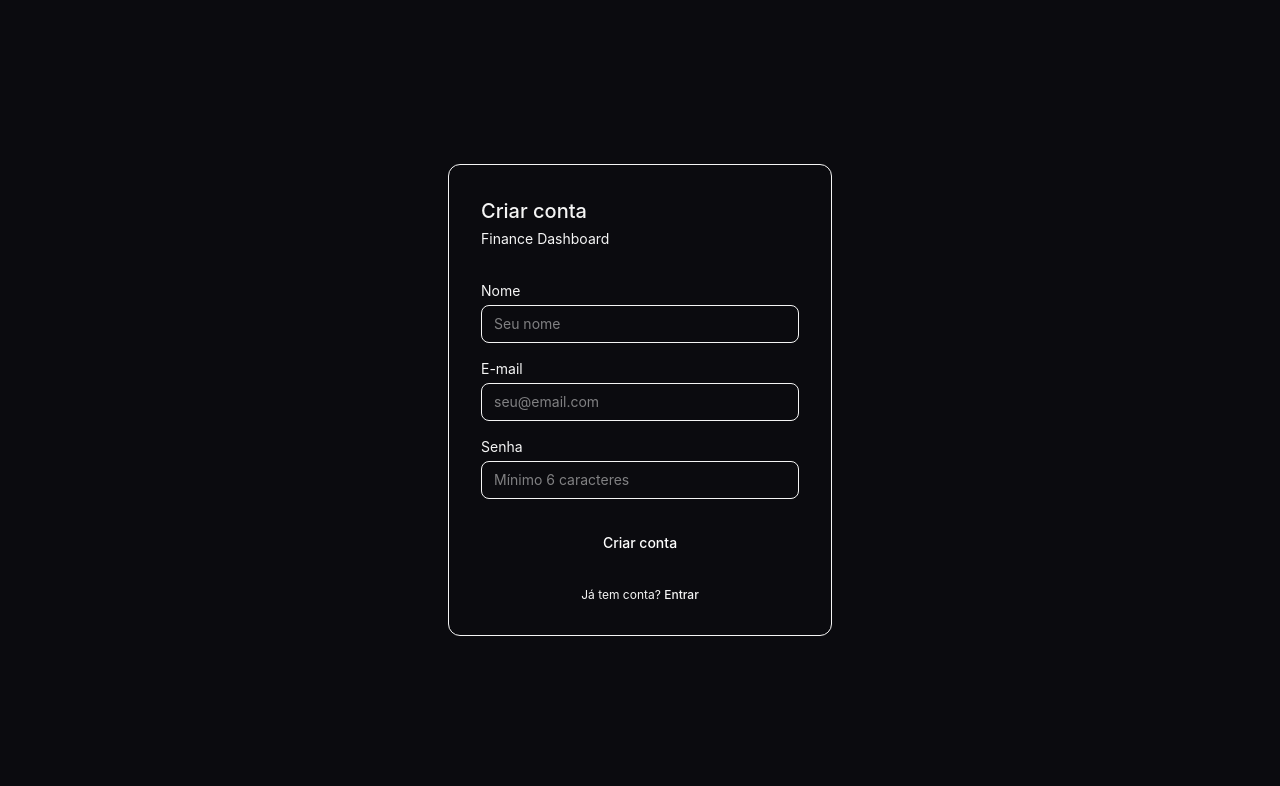
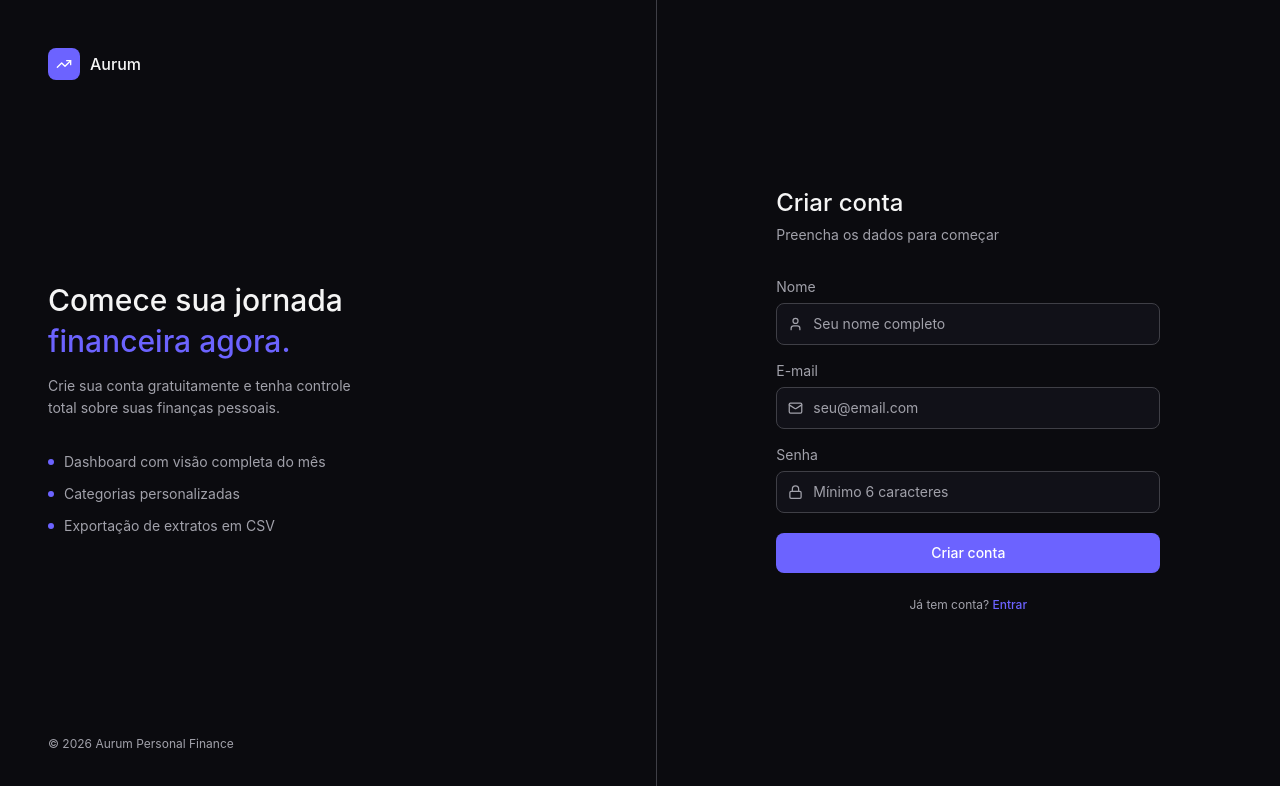
Before and after one commit to bentors/finance-dashboard-frontend, a React (Vite) app: page /register in a window 1280 px wide. Shown: the top 786 px of the page. Built offline with nearby package versions, Linux system fonts and the light colour scheme; no server answers.

Commit message:
polish: auth pages redesign — Aurum branding
- Two-panel layout: branding left, form right
- Candlestick SVG decoration on login
- Feature list on register
- Inputs with inline icons (Mail, Lock, User)
- Error state as styled alert box
- Responsive: single panel on mobile

```diff
--- a/src/index.css
+++ b/src/index.css
@@ -1,19 +1,19 @@
 @import "tailwindcss";
 
-:root {
-  --bg-primary: #0B0B0F;
-  --bg-card: #111118;
-  --bg-secondary: #1A1A2E;
-  --accent: #6C63FF;
-  --accent-hover: #7C74FF;
-  --income: #22C55E;
-  --expense: #EF4444;
-  --text-primary: #F5F5F5;
-  --text-secondary: #A1A1AA;
-  --border: #3F3F46;
+@theme {
+  --color-bg-primary: #0B0B0F;
+  --color-bg-card: #111118;
+  --color-bg-secondary: #1A1A2E;
+  --color-accent: #6C63FF;
+  --color-accent-hover: #7C74FF;
+  --color-income: #22C55E;
+  --color-expense: #EF4444;
+  --color-text-primary: #F5F5F5;
+  --color-text-secondary: #A1A1AA;
+  --color-border-app: #3F3F46;
 }
 
 body {
-  background-color: var(--bg-primary);
-  color: var(--text-primary);
+  background-color: var(--color-bg-primary);
+  color: var(--color-text-primary);
 }
--- a/src/pages/LoginPage.tsx
+++ b/src/pages/LoginPage.tsx
@@ -1,18 +1,57 @@
+import { useState } from 'react'
 import { useForm } from 'react-hook-form'
-import { z } from 'zod'
-import { zodResolver } from '@hookform/resolvers/zod'
-import { useState } from 'react'
 import { useNavigate, Link } from 'react-router-dom'
-import { useAuthStore } from '../store/authStore'
-import api from '../api/axios'
-import type { TokenResponseDTO } from '../types/api'
+import { Mail, Lock, TrendingUp } from 'lucide-react'
+import { useAuthStore } from '@/store/authStore'
+import api from '@/api/axios'
+import type { TokenResponseDTO } from '@/types/api'
 
-const schema = z.object({
-  email: z.string().email('E-mail inválido'),
-  password: z.string().min(1, 'Senha obrigatória'),
-})
+type FormData = {
+  email: string
+  password: string
+}
 
-type FormData = z.infer<typeof schema>
+function CandlestickDecoration() {
+  const candles = [
+    { x: 30,  h: 60,  y: 120, body: 40, by: 130, bull: true  },
+    { x: 70,  h: 90,  y: 90,  body: 55, by: 105, bull: false },
+    { x: 110, h: 50,  y: 130, body: 30, by: 138, bull: true  },
+    { x: 150, h: 110, y: 70,  body: 70, by: 85,  bull: true  },
+    { x: 190, h: 75,  y: 105, body: 48, by: 117, bull: false },
+    { x: 230, h: 95,  y: 85,  body: 60, by: 98,  bull: true  },
+    { x: 270, h: 65,  y: 115, body: 40, by: 125, bull: false },
+    { x: 310, h: 120, y: 60,  body: 80, by: 75,  bull: true  },
+  ]
+
+  return (
+    <svg width="380" height="260" viewBox="0 0 380 260" className="opacity-20">
+      {candles.map((c, i) => (
+        <g key={i}>
+          <line
+            x1={c.x} y1={c.y}
+            x2={c.x} y2={c.y + c.h}
+            stroke={c.bull ? '#22C55E' : '#EF4444'}
+            strokeWidth="1.5"
+          />
+          <rect
+            x={c.x - 8} y={c.by}
+            width="16" height={c.body}
+            rx="2"
+            fill={c.bull ? '#22C55E' : '#EF4444'}
+            opacity="0.8"
+          />
+        </g>
+      ))}
+      <polyline
+        points="30,150 70,120 110,160 150,100 190,130 230,110 270,140 310,85"
+        fill="none"
+        stroke="#6C63FF"
+        strokeWidth="2"
+        opacity="0.6"
+      />
+    </svg>
+  )
+}
 
 export default function LoginPage() {
   const navigate = useNavigate()
@@ -23,7 +62,7 @@ export default function LoginPage() {
     register,
     handleSubmit,
     formState: { errors, isSubmitting },
-  } = useForm<FormData>({ resolver: zodResolver(schema) })
+  } = useForm<FormData>()
 
   async function onSubmit(data: FormData) {
     try {
@@ -42,50 +81,102 @@ export default function LoginPage() {
   }
 
   return (
-    <div className="min-h-screen flex items-center justify-center bg-bg-primary">
-      <div className="w-full max-w-sm bg-bg-card border border-border-app rounded-xl p-8">
+    <div className="min-h-screen flex bg-bg-primary">
+
+      {/* Painel esquerdo — branding */}
+      <div className="hidden lg:flex flex-1 flex-col justify-between p-12 border-r border-border-app">
+
+        {/* Logo */}
+        <div className="flex items-center gap-2.5">
+          <div className="w-8 h-8 rounded-lg bg-accent flex items-center justify-center">
+            <TrendingUp size={16} className="text-white" />
+          </div>
+          <span className="text-text-primary font-medium text-base">Aurum</span>
+        </div>
+
+        {/* Centro — tagline */}
+        <div className="flex flex-col gap-6">
+          <CandlestickDecoration />
+          <div>
+            <h1 className="text-3xl font-medium text-text-primary leading-snug">
+              Controle suas finanças<br />
+              <span className="text-accent">com clareza.</span>
+            </h1>
+            <p className="text-text-secondary text-sm mt-3 leading-relaxed max-w-xs">
+              Acompanhe receitas, despesas e evolução patrimonial em um só lugar.
+            </p>
+          </div>
+        </div>
+
+        {/* Rodapé */}
+        <p className="text-xs text-text-secondary">
+          © {new Date().getFullYear()} Aurum Personal Finance
+        </p>
+
+      </div>
+
+      {/* Painel direito — formulário */}
+      <div className="flex flex-1 flex-col items-center justify-center px-8 py-12">
+
+        {/* Logo mobile */}
+        <div className="flex lg:hidden items-center gap-2.5 mb-10">
+          <div className="w-8 h-8 rounded-lg bg-accent flex items-center justify-center">
+            <TrendingUp size={16} className="text-white" />
+          </div>
+          <span className="text-text-primary font-medium text-base">Aurum</span>
+        </div>
+
+        <div className="w-full max-w-sm">
 
           <div className="mb-8">
-          <h1 className="text-xl font-medium text-text-primary">Entrar</h1>
-          <p className="text-sm text-text-secondary mt-1">Finance Dashboard</p>
+            <h2 className="text-2xl font-medium text-text-primary">Acesse sua conta</h2>
+            <p className="text-sm text-text-secondary mt-1.5">Insira suas credenciais para continuar</p>
           </div>
 
           <form onSubmit={handleSubmit(onSubmit)} className="flex flex-col gap-4">
 
-          <div className="flex flex-col gap-1">
+            <div className="flex flex-col gap-1.5">
               <label className="text-sm text-text-secondary">E-mail</label>
+              <div className="relative">
+                <Mail size={15} className="absolute left-3 top-1/2 -translate-y-1/2 text-text-secondary" />
                 <input
                   type="email"
                   placeholder="seu@email.com"
-              className="bg-bg-secondary border border-border-app rounded-lg px-3 py-2 text-sm text-text-primary placeholder:text-text-secondary outline-none focus:ring-2 focus:ring-accent transition-all"
-              {...register('email')}
+                  className="w-full bg-bg-card border border-border-app rounded-lg pl-9 pr-3 py-2.5 text-sm text-text-primary placeholder:text-text-secondary outline-none focus:border-accent focus:ring-1 focus:ring-accent transition-all"
+                  {...register('email', { required: 'E-mail obrigatório' })}
                 />
+              </div>
               {errors.email && (
                 <span className="text-xs text-expense">{errors.email.message}</span>
               )}
             </div>
 
-          <div className="flex flex-col gap-1">
+            <div className="flex flex-col gap-1.5">
               <label className="text-sm text-text-secondary">Senha</label>
+              <div className="relative">
+                <Lock size={15} className="absolute left-3 top-1/2 -translate-y-1/2 text-text-secondary" />
                 <input
                   type="password"
-              placeholder="••••••"
-              className="bg-bg-secondary border border-border-app rounded-lg px-3 py-2 text-sm text-text-primary placeholder:text-text-secondary outline-none focus:ring-2 focus:ring-accent transition-all"
-              {...register('password')}
+                  placeholder="••••••••"
+                  className="w-full bg-bg-card border border-border-app rounded-lg pl-9 pr-3 py-2.5 text-sm text-text-primary placeholder:text-text-secondary outline-none focus:border-accent focus:ring-1 focus:ring-accent transition-all"
+                  {...register('password', { required: 'Senha obrigatória' })}
                 />
+              </div>
               {errors.password && (
                 <span className="text-xs text-expense">{errors.password.message}</span>
               )}
             </div>
 
             {serverError && (
-            <p className="text-xs text-expense text-center">{serverError}</p>
+              <div className="bg-expense/10 border border-expense/20 rounded-lg px-3 py-2.5">
+                <p className="text-xs text-expense">{serverError}</p>
+              </div>
             )}
 
             <button
               type="submit"
               disabled={isSubmitting}
-            className="mt-2 bg-accent hover:bg-accent-hover text-white text-sm font-medium rounded-lg py-2.5 transition-colors disabled:opacity-50 cursor-pointer"
+              className="mt-1 w-full bg-accent hover:bg-accent-hover text-white text-sm font-medium rounded-lg py-2.5 transition-colors disabled:opacity-50 cursor-pointer"
             >
               {isSubmitting ? 'Entrando...' : 'Entrar'}
             </button>
@@ -101,5 +192,6 @@ export default function LoginPage() {
 
         </div>
       </div>
+    </div>
   )
 }
--- a/src/pages/RegisterPage.tsx
+++ b/src/pages/RegisterPage.tsx
@@ -1,17 +1,14 @@
+import { useState } from 'react'
 import { useForm } from 'react-hook-form'
-import { z } from 'zod'
-import { zodResolver } from '@hookform/resolvers/zod'
-import { useState } from 'react'
 import { useNavigate, Link } from 'react-router-dom'
-import api from '../api/axios'
+import { Mail, Lock, User, TrendingUp } from 'lucide-react'
+import api from '@/api/axios'
 
-const schema = z.object({
-  name: z.string().min(1, 'Nome obrigatório'),
-  email: z.string().email('E-mail inválido'),
-  password: z.string().min(6, 'Mínimo de 6 caracteres'),
-})
-
-type FormData = z.infer<typeof schema>
+type FormData = {
+  name: string
+  email: string
+  password: string
+}
 
 export default function RegisterPage() {
   const navigate = useNavigate()
@@ -21,7 +18,7 @@ export default function RegisterPage() {
     register,
     handleSubmit,
     formState: { errors, isSubmitting },
-  } = useForm<FormData>({ resolver: zodResolver(schema) })
+  } = useForm<FormData>()
 
   async function onSubmit(data: FormData) {
     try {
@@ -39,63 +36,131 @@ export default function RegisterPage() {
   }
 
   return (
-    <div className="min-h-screen flex items-center justify-center bg-bg-primary">
-      <div className="w-full max-w-sm bg-bg-card border border-border-app rounded-xl p-8">
+    <div className="min-h-screen flex bg-bg-primary">
+
+      {/* Painel esquerdo — branding */}
+      <div className="hidden lg:flex flex-1 flex-col justify-between p-12 border-r border-border-app">
+
+        <div className="flex items-center gap-2.5">
+          <div className="w-8 h-8 rounded-lg bg-accent flex items-center justify-center">
+            <TrendingUp size={16} className="text-white" />
+          </div>
+          <span className="text-text-primary font-medium text-base">Aurum</span>
+        </div>
+
+        <div className="flex flex-col gap-4">
+          <div>
+            <h1 className="text-3xl font-medium text-text-primary leading-snug">
+              Comece sua jornada<br />
+              <span className="text-accent">financeira agora.</span>
+            </h1>
+            <p className="text-text-secondary text-sm mt-3 leading-relaxed max-w-xs">
+              Crie sua conta gratuitamente e tenha controle total sobre suas finanças pessoais.
+            </p>
+          </div>
+
+          {/* Feature list */}
+          <ul className="flex flex-col gap-3 mt-4">
+            {[
+              'Dashboard com visão completa do mês',
+              'Categorias personalizadas',
+              'Exportação de extratos em CSV',
+            ].map((item) => (
+              <li key={item} className="flex items-center gap-2.5 text-sm text-text-secondary">
+                <div className="w-1.5 h-1.5 rounded-full bg-accent flex-shrink-0" />
+                {item}
+              </li>
+            ))}
+          </ul>
+        </div>
+
+        <p className="text-xs text-text-secondary">
+          © {new Date().getFullYear()} Aurum Personal Finance
+        </p>
+
+      </div>
+
+      {/* Painel direito — formulário */}
+      <div className="flex flex-1 flex-col items-center justify-center px-8 py-12">
+
+        {/* Logo mobile */}
+        <div className="flex lg:hidden items-center gap-2.5 mb-10">
+          <div className="w-8 h-8 rounded-lg bg-accent flex items-center justify-center">
+            <TrendingUp size={16} className="text-white" />
+          </div>
+          <span className="text-text-primary font-medium text-base">Aurum</span>
+        </div>
+
+        <div className="w-full max-w-sm">
 
           <div className="mb-8">
-          <h1 className="text-xl font-medium text-text-primary">Criar conta</h1>
-          <p className="text-sm text-text-secondary mt-1">Finance Dashboard</p>
+            <h2 className="text-2xl font-medium text-text-primary">Criar conta</h2>
+            <p className="text-sm text-text-secondary mt-1.5">Preencha os dados para começar</p>
           </div>
 
           <form onSubmit={handleSubmit(onSubmit)} className="flex flex-col gap-4">
 
-          <div className="flex flex-col gap-1">
+            <div className="flex flex-col gap-1.5">
               <label className="text-sm text-text-secondary">Nome</label>
+              <div className="relative">
+                <User size={15} className="absolute left-3 top-1/2 -translate-y-1/2 text-text-secondary" />
                 <input
                   type="text"
-              placeholder="Seu nome"
-              className="bg-bg-secondary border border-border-app rounded-lg px-3 py-2 text-sm text-text-primary placeholder:text-text-secondary outline-none focus:ring-2 focus:ring-accent transition-all"
-              {...register('name')}
+                  placeholder="Seu nome completo"
+                  className="w-full bg-bg-card border border-border-app rounded-lg pl-9 pr-3 py-2.5 text-sm text-text-primary placeholder:text-text-secondary outline-none focus:border-accent focus:ring-1 focus:ring-accent transition-all"
+                  {...register('name', { required: 'Nome obrigatório' })}
                 />
+              </div>
               {errors.name && (
                 <span className="text-xs text-expense">{errors.name.message}</span>
               )}
             </div>
 
-          <div className="flex flex-col gap-1">
+            <div className="flex flex-col gap-1.5">
               <label className="text-sm text-text-secondary">E-mail</label>
+              <div className="relative">
+                <Mail size={15} className="absolute left-3 top-1/2 -translate-y-1/2 text-text-secondary" />
                 <input
                   type="email"
                   placeholder="seu@email.com"
-              className="bg-bg-secondary border border-border-app rounded-lg px-3 py-2 text-sm text-text-primary placeholder:text-text-secondary outline-none focus:ring-2 focus:ring-accent transition-all"
-              {...register('email')}
+                  className="w-full bg-bg-card border border-border-app rounded-lg pl-9 pr-3 py-2.5 text-sm text-text-primary placeholder:text-text-secondary outline-none focus:border-accent focus:ring-1 focus:ring-accent transition-all"
+                  {...register('email', { required: 'E-mail obrigatório' })}
                 />
+              </div>
               {errors.email && (
                 <span className="text-xs text-expense">{errors.email.message}</span>
               )}
             </div>
 
-          <div className="flex flex-col gap-1">
+            <div className="flex flex-col gap-1.5">
               <label className="text-sm text-text-secondary">Senha</label>
+              <div className="relative">
+                <Lock size={15} className="absolute left-3 top-1/2 -translate-y-1/2 text-text-secondary" />
                 <input
                   type="password"
                   placeholder="Mínimo 6 caracteres"
-              className="bg-bg-secondary border border-border-app rounded-lg px-3 py-2 text-sm text-text-primary placeholder:text-text-secondary outline-none focus:ring-2 focus:ring-accent transition-all"
-              {...register('password')}
+                  className="w-full bg-bg-card border border-border-app rounded-lg pl-9 pr-3 py-2.5 text-sm text-text-primary placeholder:text-text-secondary outline-none focus:border-accent focus:ring-1 focus:ring-accent transition-all"
+                  {...register('password', {
+                    required: 'Senha obrigatória',
+                    minLength: { value: 6, message: 'Mínimo de 6 caracteres' },
+                  })}
                 />
+              </div>
               {errors.password && (
                 <span className="text-xs text-expense">{errors.password.message}</span>
               )}
             </div>
 
             {serverError && (
-            <p className="text-xs text-expense text-center">{serverError}</p>
+              <div className="bg-expense/10 border border-expense/20 rounded-lg px-3 py-2.5">
+                <p className="text-xs text-expense">{serverError}</p>
+              </div>
             )}
 
             <button
               type="submit"
               disabled={isSubmitting}
-            className="mt-2 bg-accent hover:bg-accent-hover text-white text-sm font-medium rounded-lg py-2.5 transition-colors disabled:opacity-50 cursor-pointer"
+              className="mt-1 w-full bg-accent hover:bg-accent-hover text-white text-sm font-medium rounded-lg py-2.5 transition-colors disabled:opacity-50 cursor-pointer"
             >
               {isSubmitting ? 'Criando conta...' : 'Criar conta'}
             </button>
@@ -111,5 +176,6 @@ export default function RegisterPage() {
 
         </div>
       </div>
+    </div>
   )
 }
--- a/tailwind.config.ts
+++ /dev/null
@@ -1,22 +0,0 @@
-import type { Config } from 'tailwindcss'
-
-export default {
-  content: ['./index.html', './src/**/*.{ts,tsx}'],
-  theme: {
-    extend: {
-      colors: {
-        'bg-primary':   '#0B0B0F',
-        'bg-card':      '#111118',
-        'bg-secondary': '#1A1A2E',
-        'accent':       '#6C63FF',
-        'accent-hover': '#7C74FF',
-        'income':       '#22C55E',
-        'expense':      '#EF4444',
-        'text-primary': '#F5F5F5',
-        'text-secondary':'#A1A1AA',
-        'border-app':   '#3F3F46',
-      },
-    },
-  },
-  plugins: [],
-} satisfies Config
```
Lines whose indentation alone changed are shown as unchanged.
